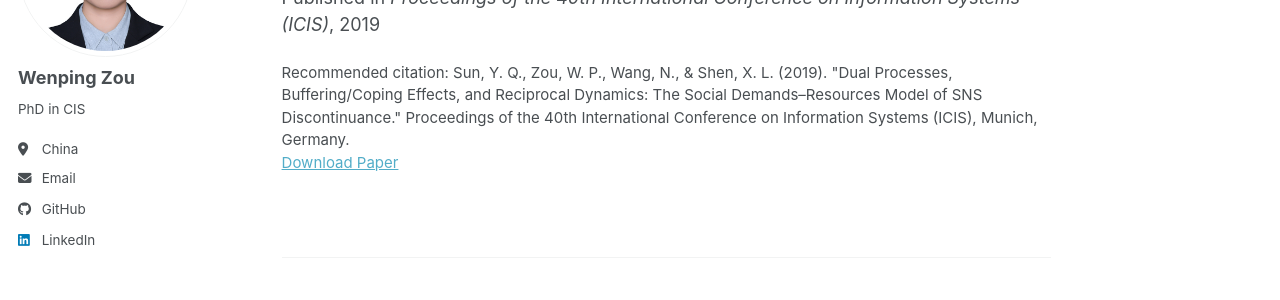
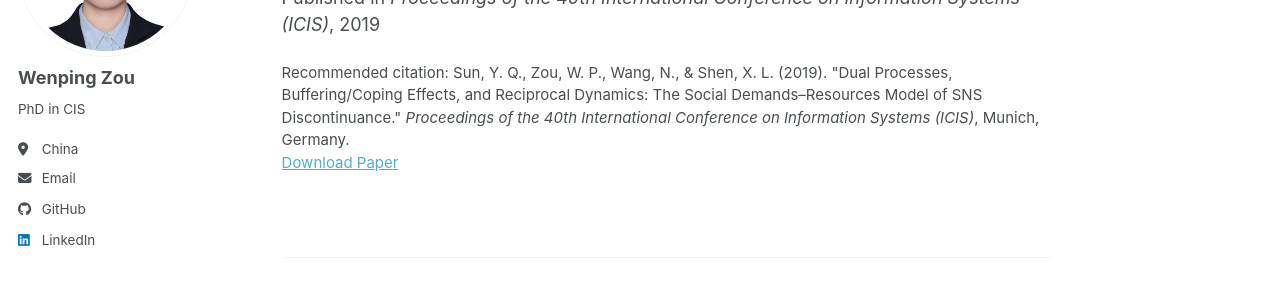
Before and after one commit to wenping-zou/wenping-zou.github.io, a Jekyll site: the page built from _publications/2019-icis.md, in a window 1280 px wide. Shown: the part 217-517 px from the top of the page. Built offline with Jekyll 4.4.1, drawn with Linux system fonts in a browser that asks for light colours; a style sheet for code colours, icons or effects is not loaded.

Commit message:
Update 2019-icis.md

```diff
--- a/_publications/2019-icis.md
+++ b/_publications/2019-icis.md
@@ -6,5 +6,5 @@ permalink: /publication/2019-icis
 date: 2019-12-17
 venue: 'Proceedings of the 40th International Conference on Information Systems (ICIS)'
 paperurl: 'https://aisel.aisnet.org/icis2019/behavior_is/behavior_is/12/'
-citation: 'Sun, Y. Q., Zou, W. P., Wang, N., & Shen, X. L. (2019). &quot;Dual Processes, Buffering/Coping Effects, and Reciprocal Dynamics: The Social Demands–Resources Model of SNS Discontinuance.&quot; Proceedings of the 40th International Conference on Information Systems (ICIS), Munich, Germany.'
+citation: 'Sun, Y. Q., Zou, W. P., Wang, N., & Shen, X. L. (2019). &quot;Dual Processes, Buffering/Coping Effects, and Reciprocal Dynamics: The Social Demands–Resources Model of SNS Discontinuance.&quot; <i>Proceedings of the 40th International Conference on Information Systems (ICIS)</i>, Munich, Germany.'
 ---
```
